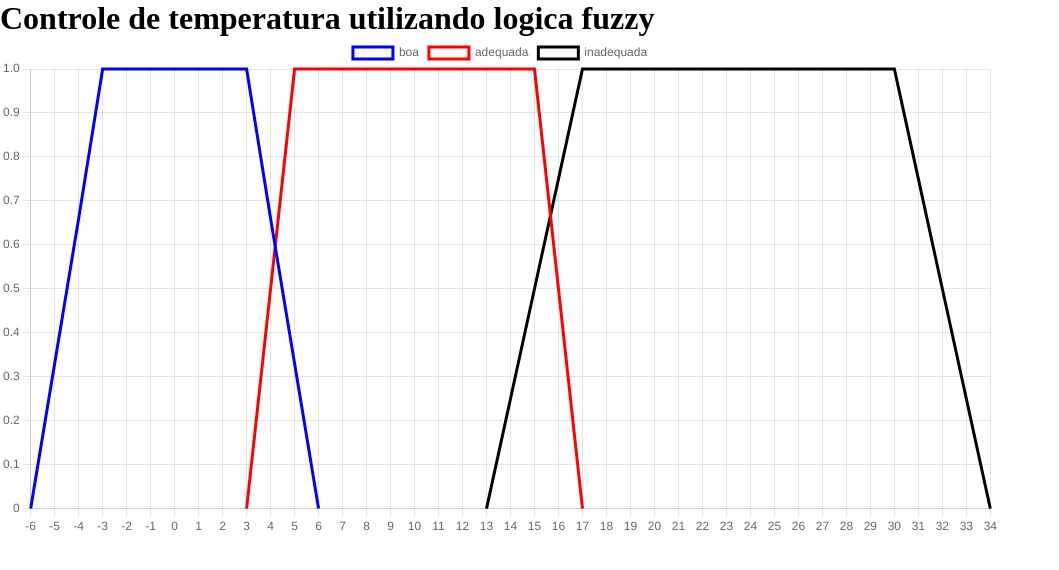
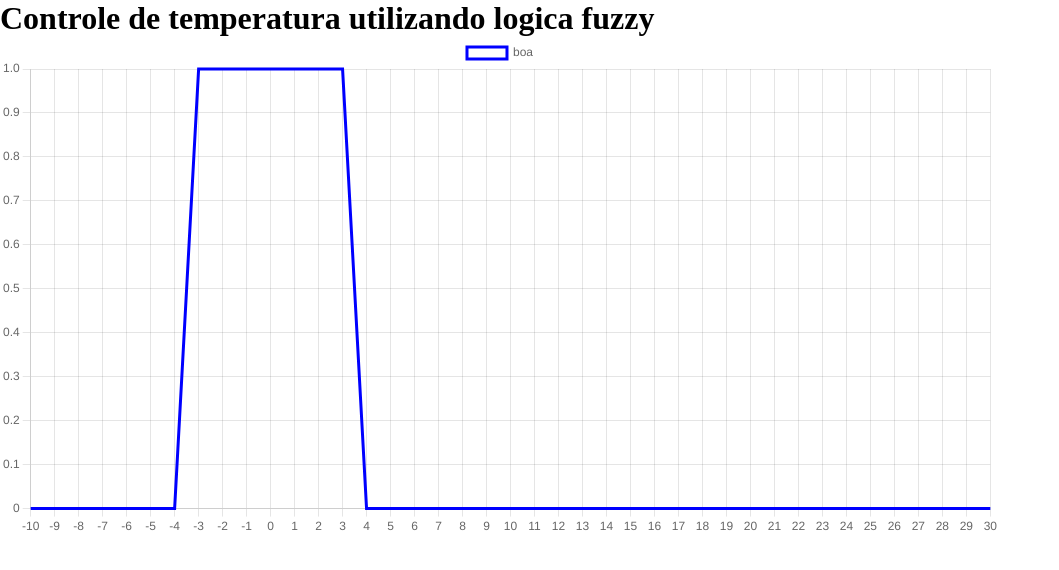
Before and after one commit to BrunoNC22/AvaliacaoDaQualidadeDeAgua, a Vue app: page / in a window 1280 px wide. Shown: the top 570 px of the page, without its empty margins (0-1059 px from the left). Built offline with nearby package versions, Linux system fonts and the light colour scheme.

Commit message:
feat: add new grafic config

```diff
--- a/src/components/grafic2.vue
+++ b/src/components/grafic2.vue
@@ -21,30 +21,52 @@ ChartJS.register(
   Legend
 )
 
+var eixoX = Array.from({ length: 41 }, (_, i) => i - 10)
+
+// Valores dos datasets de acordo com o padrão
+// boa
+var dataset1 = eixoX.map(function (valor) {
+  return valor >= -6 && valor < -6 ? 0 : (valor >= -3 && valor <= 3 ? 1 : 0);
+});
+
+// adequada
+var dataset2 = eixoX.map(function (valor) {
+  return valor >= 3 && valor < 5 ? 0 : (valor >= 5 && valor <= 15 ? 1 : 0);
+});
+
+// inadequada
+var dataset3 = eixoX.map(function (valor) {
+  return valor >= 11 && valor <= 13 ? 0 : (valor >= 7 && valor <= 9 ? 0 : 1);
+});
+
+// this.boa = [-6, -3, 3, 6];
+// this.adequada = [3, 5, 15, 17];
+// this.inadequada = [13, 17, 30, 34];
+
 const data = {
-  labels: Array.from({ length: 41 }, (_, i) => i - 6)
+  labels: eixoX
   , datasets: [
     {
       label: 'boa',
       backgroundColor: 'transparent',
       pointBorderColor: 'transparent',
       borderColor: 'blue',
-      data: [0, .33, .66, 1, 1, 1, 1, 1, 1, 1, 0.66, 0.33, 0]
+      data: dataset1 //[0, .33, .66, 1, 1, 1, 1, 1, 1, 1, 0.66, 0.33, 0]
     },
-    {
-      label: 'adequada',
-      backgroundColor: 'transparent',
-      pointBorderColor: 'transparent',
-      borderColor: 'red',
-      data: [undefined, undefined, undefined, undefined, undefined, undefined, undefined, undefined, undefined, 0, 0.5, 1, 1, 1, 1, 1, 1, 1, 1, 1, 1, 1, 0.5, 0]
-    },
-    {
-      label: 'inadequada',
-      backgroundColor: 'transparent',
-      pointBorderColor: 'transparent',
-      borderColor: 'rgba(0, 0, 0, 1)',
-      data: [undefined, undefined, undefined, undefined, undefined, undefined, undefined, undefined, undefined, undefined, undefined, undefined, undefined, undefined, undefined, undefined, undefined, undefined, undefined, 0, 0.25, 0.50, .75, 1, 1, 1, 1, 1, 1, 1, 1, 1, 1, 1, 1, 1, 1, 0.75, .5, .25, 0]
-    },
+    // {
+    //   label: 'adequada',
+    //   backgroundColor: 'transparent',
+    //   pointBorderColor: 'transparent',
+    //   borderColor: 'red',
+    //   data: dataset2 // [undefined, undefined, undefined, undefined, undefined, undefined, undefined, undefined, undefined, 0, 0.5, 1, 1, 1, 1, 1, 1, 1, 1, 1, 1, 1, 0.5, 0]
+    // },
+    // {
+    //   label: 'inadequada',
+    //   backgroundColor: 'transparent',
+    //   pointBorderColor: 'transparent',
+    //   borderColor: 'rgba(0, 0, 0, 1)',
+    //   data: dataset3 // [undefined, undefined, undefined, undefined, undefined, undefined, undefined, undefined, undefined, undefined, undefined, undefined, undefined, undefined, undefined, undefined, undefined, undefined, undefined, 0, 0.25, 0.50, .75, 1, 1, 1, 1, 1, 1, 1, 1, 1, 1, 1, 1, 1, 1, 0.75, .5, .25, 0]
+    // },
   ]
 }
 
```
